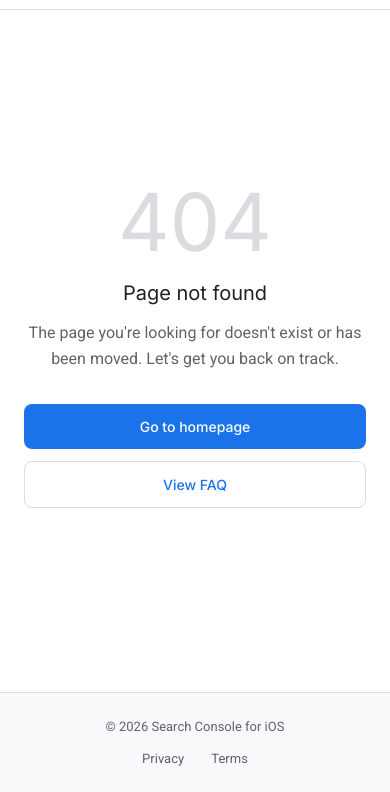
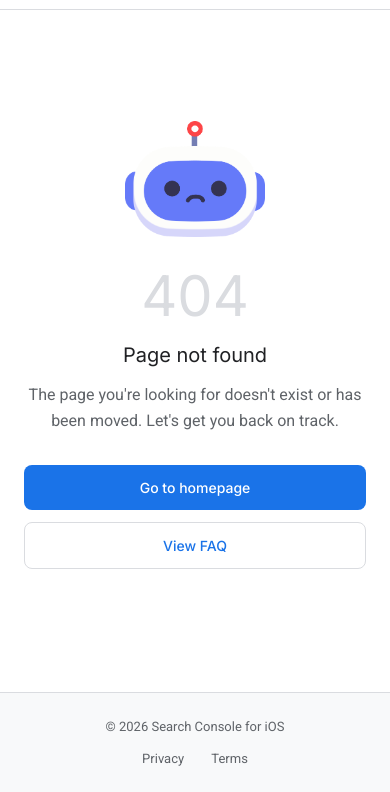
Before and after one commit to ZukicT/Search_Console, a plain HTML site: page docs/404.html in a window 390 px wide. Shown: the part 52-844 px from the top of the page. Drawn offline with Linux system fonts and the light colour scheme.

Commit message:
Add sad robot image to 404 page

```diff
--- a/docs/404.html
+++ b/docs/404.html
@@ -93,9 +93,14 @@
       text-align: center;
       max-width: 480px;
     }
+    .error-image {
+      width: 180px;
+      height: auto;
+      margin-bottom: 24px;
+    }
     .error-code {
       font-family: var(--font);
-      font-size: 8rem;
+      font-size: 5rem;
       font-weight: 400;
       color: var(--border);
       line-height: 1;
@@ -162,7 +167,8 @@
 
     @media (max-width: 640px) {
       .nav a:not(.nav-cta) { display: none; }
-      .error-code { font-size: 5rem; }
+      .error-image { width: 140px; }
+      .error-code { font-size: 3.5rem; }
       .error-title { font-size: 1.25rem; }
       .btn { width: 100%; justify-content: center; margin-bottom: 12px; }
       .btn-secondary { margin-left: 0; }
@@ -191,6 +197,7 @@
 
   <main>
     <div class="error-content">
+      <img src="Bot.png" alt="Sad robot" class="error-image">
       <div class="error-code">404</div>
       <h1 class="error-title">Page not found</h1>
       <p class="error-message">The page you're looking for doesn't exist or has been moved. Let's get you back on track.</p>
```
Also changed, not shown: docs/Bot.png (added).
